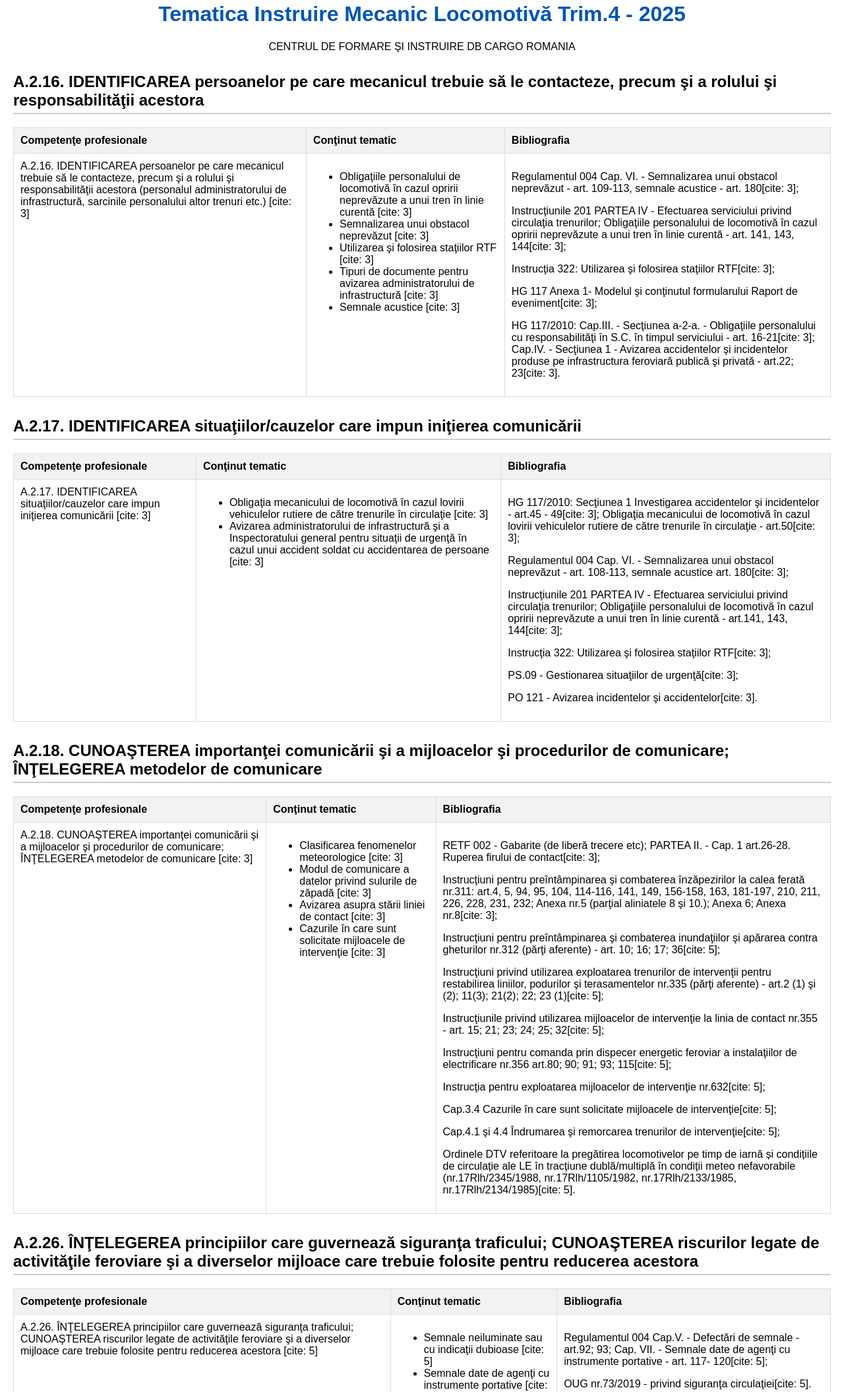
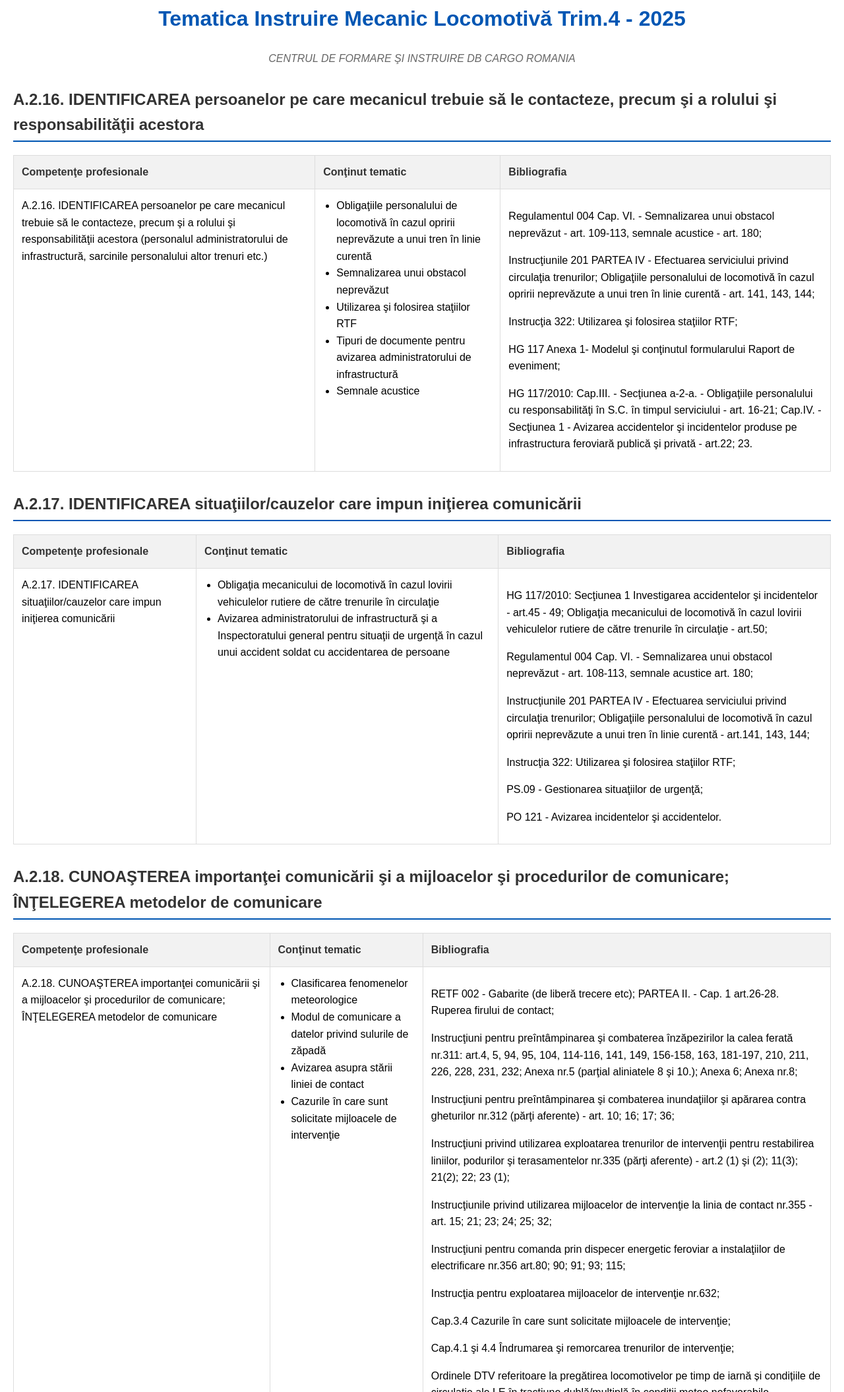
Before and after one commit to instruiredb/instruiredb.github.io, a plain HTML site: page tematica mecanic.html in a window 1280 px wide. Shown: the part 18-2128 px from the top of the page at 66% size. Drawn offline with Linux system fonts and the light colour scheme.

Commit message:
Update tematica mecanic.html

```diff
--- a/tematica mecanic.html
+++ b/tematica mecanic.html
@@ -5,22 +5,20 @@
     <meta name="viewport" content="width=device-width, initial-scale=1.0">
     <title>Tematica Instruire Mecanic Locomotivă Trim.4 - 2025</title>
     <style>
-        body { font-family: Arial, sans-serif; margin: 20px; }
+        body { font-family: Arial, sans-serif; margin: 20px; line-height: 1.6; }
         h1 { text-align: center; color: #0056b3; }
-        h2 { border-bottom: 2px solid #ccc; padding-bottom: 5px; margin-top: 30px; }
+        h2 { border-bottom: 2px solid #0056b3; padding-bottom: 5px; margin-top: 30px; color: #333; }
+        p.source { text-align: center; font-style: italic; color: #666; margin-bottom: 30px;}
         table { width: 100%; border-collapse: collapse; margin-bottom: 20px; }
-        th, td { border: 1px solid #ddd; padding: 10px; text-align: left; vertical-align: top; }
-        th { background-color: #f2f2f2; font-weight: bold; }
-        .center-text { text-align: center; }
-        .source { font-size: 0.8em; color: #666; margin-top: 10px; }
+        th, td { border: 1px solid #ddd; padding: 12px; text-align: left; vertical-align: top; }
+        th { background-color: #f2f2f2; font-weight: bold; color: #333; }
+        ul { margin: 0; padding-left: 20px; }
     </style>
 </head>
 <body>
 
-    <header class="center-text">
-        <h1>Tematica Instruire Mecanic Locomotivă Trim.4 - 2025</h1>
-        <p>CENTRUL DE FORMARE ŞI INSTRUIRE DB CARGO ROMANIA</p>
-    </header>
+    <h1>Tematica Instruire Mecanic Locomotivă Trim.4 - 2025</h1>
+    <p class="source">CENTRUL DE FORMARE ŞI INSTRUIRE DB CARGO ROMANIA</p>
 
     <h2>A.2.16. IDENTIFICAREA persoanelor pe care mecanicul trebuie să le contacteze, precum şi a rolului şi responsabilităţii acestora</h2>
     <table>
@@ -33,22 +31,22 @@
         </thead>
         <tbody>
             <tr>
-                <td>A.2.16. IDENTIFICAREA persoanelor pe care mecanicul trebuie să le contacteze, precum şi a rolului şi responsabilităţii acestora (personalul administratorului de infrastructură, sarcinile personalului altor trenuri etc.) [cite: 3]</td>
+                <td>A.2.16. IDENTIFICAREA persoanelor pe care mecanicul trebuie să le contacteze, precum şi a rolului şi responsabilităţii acestora (personalul administratorului de infrastructură, sarcinile personalului altor trenuri etc.)</td>
                 <td>
                     <ul>
-                        <li>Obligaţiile personalului de locomotivă în cazul opririi neprevăzute a unui tren în linie curentă [cite: 3]</li>
-                        <li>Semnalizarea unui obstacol neprevăzut [cite: 3]</li>
-                        <li>Utilizarea şi folosirea staţiilor RTF [cite: 3]</li>
-                        <li>Tipuri de documente pentru avizarea administratorului de infrastructură [cite: 3]</li>
-                        <li>Semnale acustice [cite: 3]</li>
+                        <li>Obligaţiile personalului de locomotivă în cazul opririi neprevăzute a unui tren în linie curentă</li>
+                        <li>Semnalizarea unui obstacol neprevăzut</li>
+                        <li>Utilizarea şi folosirea staţiilor RTF</li>
+                        <li>Tipuri de documente pentru avizarea administratorului de infrastructură</li>
+                        <li>Semnale acustice</li>
                     </ul>
                 </td>
                 <td>
-                    <p>Regulamentul 004 Cap. VI. - Semnalizarea unui obstacol neprevăzut - art. 109-113, semnale acustice - art. 180[cite: 3];</p>
-                    <p>Instrucţiunile 201 PARTEA IV - Efectuarea serviciului privind circulaţia trenurilor; Obligaţiile personalului de locomotivă în cazul opririi neprevăzute a unui tren în linie curentă - art. 141, 143, 144[cite: 3];</p>
-                    <p>Instrucţia 322: Utilizarea şi folosirea staţiilor RTF[cite: 3];</p>
-                    <p>HG 117 Anexa 1- Modelul şi conţinutul formularului Raport de eveniment[cite: 3];</p>
-                    <p>HG 117/2010: Cap.III. - Secţiunea a-2-a. - Obligaţiile personalului cu responsabilităţi în S.C. în timpul serviciului - art. 16-21[cite: 3]; Cap.IV. - Secţiunea 1 - Avizarea accidentelor şi incidentelor produse pe infrastructura feroviară publică şi privată - art.22; 23[cite: 3].</p>
+                    <p>Regulamentul 004 Cap. VI. - Semnalizarea unui obstacol neprevăzut - art. 109-113, semnale acustice - art. 180;</p>
+                    <p>Instrucţiunile 201 PARTEA IV - Efectuarea serviciului privind circulaţia trenurilor; Obligaţiile personalului de locomotivă în cazul opririi neprevăzute a unui tren în linie curentă - art. 141, 143, 144;</p>
+                    <p>Instrucţia 322: Utilizarea şi folosirea staţiilor RTF;</p>
+                    <p>HG 117 Anexa 1- Modelul şi conţinutul formularului Raport de eveniment;</p>
+                    <p>HG 117/2010: Cap.III. - Secţiunea a-2-a. - Obligaţiile personalului cu responsabilităţi în S.C. în timpul serviciului - art. 16-21; Cap.IV. - Secţiunea 1 - Avizarea accidentelor şi incidentelor produse pe infrastructura feroviară publică şi privată - art.22; 23.</p>
                 </td>
             </tr>
         </tbody>
@@ -65,20 +63,20 @@
         </thead>
         <tbody>
             <tr>
-                <td>A.2.17. IDENTIFICAREA situaţiilor/cauzelor care impun iniţierea comunicării [cite: 3]</td>
+                <td>A.2.17. IDENTIFICAREA situaţiilor/cauzelor care impun iniţierea comunicării</td>
                 <td>
                     <ul>
-                        <li>Obligaţia mecanicului de locomotivă în cazul lovirii vehiculelor rutiere de către trenurile în circulaţie [cite: 3]</li>
-                        <li>Avizarea administratorului de infrastructură şi a Inspectoratului general pentru situaţii de urgenţă în cazul unui accident soldat cu accidentarea de persoane [cite: 3]</li>
+                        <li>Obligaţia mecanicului de locomotivă în cazul lovirii vehiculelor rutiere de către trenurile în circulaţie</li>
+                        <li>Avizarea administratorului de infrastructură şi a Inspectoratului general pentru situaţii de urgenţă în cazul unui accident soldat cu accidentarea de persoane</li>
                     </ul>
                 </td>
                 <td>
-                    <p>HG 117/2010: Secţiunea 1 Investigarea accidentelor şi incidentelor - art.45 - 49[cite: 3]; Obligaţia mecanicului de locomotivă în cazul lovirii vehiculelor rutiere de către trenurile în circulaţie - art.50[cite: 3];</p>
-                    <p>Regulamentul 004 Cap. VI. - Semnalizarea unui obstacol neprevăzut - art. 108-113, semnale acustice art. 180[cite: 3];</p>
-                    <p>Instrucţiunile 201 PARTEA IV - Efectuarea serviciului privind circulaţia trenurilor; Obligaţiile personalului de locomotivă în cazul opririi neprevăzute a unui tren în linie curentă - art.141, 143, 144[cite: 3];</p>
-                    <p>Instrucţia 322: Utilizarea şi folosirea staţiilor RTF[cite: 3];</p>
-                    <p>PS.09 - Gestionarea situaţiilor de urgenţă[cite: 3];</p>
-                    <p>PO 121 - Avizarea incidentelor şi accidentelor[cite: 3].</p>
+                    <p>HG 117/2010: Secţiunea 1 Investigarea accidentelor şi incidentelor - art.45 - 49; Obligaţia mecanicului de locomotivă în cazul lovirii vehiculelor rutiere de către trenurile în circulaţie - art.50;</p>
+                    <p>Regulamentul 004 Cap. VI. - Semnalizarea unui obstacol neprevăzut - art. 108-113, semnale acustice art. 180;</p>
+                    <p>Instrucţiunile 201 PARTEA IV - Efectuarea serviciului privind circulaţia trenurilor; Obligaţiile personalului de locomotivă în cazul opririi neprevăzute a unui tren în linie curentă - art.141, 143, 144;</p>
+                    <p>Instrucţia 322: Utilizarea şi folosirea staţiilor RTF;</p>
+                    <p>PS.09 - Gestionarea situaţiilor de urgenţă;</p>
+                    <p>PO 121 - Avizarea incidentelor şi accidentelor.</p>
                 </td>
             </tr>
         </tbody>
@@ -95,26 +93,26 @@
         </thead>
         <tbody>
             <tr>
-                <td>A.2.18. CUNOAŞTEREA importanţei comunicării şi a mijloacelor şi procedurilor de comunicare; ÎNŢELEGEREA metodelor de comunicare [cite: 3]</td>
+                <td>A.2.18. CUNOAŞTEREA importanţei comunicării şi a mijloacelor şi procedurilor de comunicare; ÎNŢELEGEREA metodelor de comunicare</td>
                 <td>
                     <ul>
-                        <li>Clasificarea fenomenelor meteorologice [cite: 3]</li>
-                        <li>Modul de comunicare a datelor privind sulurile de zăpadă [cite: 3]</li>
-                        <li>Avizarea asupra stării liniei de contact [cite: 3]</li>
-                        <li>Cazurile în care sunt solicitate mijloacele de intervenţie [cite: 3]</li>
+                        <li>Clasificarea fenomenelor meteorologice</li>
+                        <li>Modul de comunicare a datelor privind sulurile de zăpadă</li>
+                        <li>Avizarea asupra stării liniei de contact</li>
+                        <li>Cazurile în care sunt solicitate mijloacele de intervenţie</li>
                     </ul>
                 </td>
                 <td>
-                    <p>RETF 002 - Gabarite (de liberă trecere etc); PARTEA II. - Cap. 1 art.26-28. Ruperea firului de contact[cite: 3];</p>
-                    <p>Instrucţiuni pentru preîntâmpinarea şi combaterea înzăpezirilor la calea ferată nr.311: art.4, 5, 94, 95, 104, 114-116, 141, 149, 156-158, 163, 181-197, 210, 211, 226, 228, 231, 232; Anexa nr.5 (parţial aliniatele 8 şi 10.); Anexa 6; Anexa nr.8[cite: 3];</p>
-                    <p>Instrucţiuni pentru preîntâmpinarea şi combaterea inundaţiilor şi apărarea contra gheturilor nr.312 (părţi aferente) - art. 10; 16; 17; 36[cite: 5];</p>
-                    <p>Instrucţiuni privind utilizarea exploatarea trenurilor de intervenţii pentru restabilirea liniilor, podurilor şi terasamentelor nr.335 (părţi aferente) - art.2 (1) şi (2); 11(3); 21(2); 22; 23 (1)[cite: 5];</p>
-                    <p>Instrucţiunile privind utilizarea mijloacelor de intervenţie la linia de contact nr.355 - art. 15; 21; 23; 24; 25; 32[cite: 5];</p>
-                    <p>Instrucţiuni pentru comanda prin dispecer energetic feroviar a instalaţiilor de electrificare nr.356 art.80; 90; 91; 93; 115[cite: 5];</p>
-                    <p>Instrucţia pentru exploatarea mijloacelor de intervenţie nr.632[cite: 5];</p>
-                    <p>Cap.3.4 Cazurile în care sunt solicitate mijloacele de intervenţie[cite: 5];</p>
-                    <p>Cap.4.1 şi 4.4 Îndrumarea şi remorcarea trenurilor de intervenţie[cite: 5];</p>
-                    <p>Ordinele DTV referitoare la pregătirea locomotivelor pe timp de iarnă și condițiile de circulație ale LE în tracțiune dublă/multiplă în condiții meteo nefavorabile (nr.17Rlh/2345/1988, nr.17Rlh/1105/1982, nr.17Rlh/2133/1985, nr.17Rlh/2134/1985)[cite: 5].</p>
+                    <p>RETF 002 - Gabarite (de liberă trecere etc); PARTEA II. - Cap. 1 art.26-28. Ruperea firului de contact;</p>
+                    <p>Instrucţiuni pentru preîntâmpinarea şi combaterea înzăpezirilor la calea ferată nr.311: art.4, 5, 94, 95, 104, 114-116, 141, 149, 156-158, 163, 181-197, 210, 211, 226, 228, 231, 232; Anexa nr.5 (parţial aliniatele 8 şi 10.); Anexa 6; Anexa nr.8;</p>
+                    <p>Instrucţiuni pentru preîntâmpinarea şi combaterea inundaţiilor şi apărarea contra gheturilor nr.312 (părţi aferente) - art. 10; 16; 17; 36;</p>
+                    <p>Instrucţiuni privind utilizarea exploatarea trenurilor de intervenţii pentru restabilirea liniilor, podurilor şi terasamentelor nr.335 (părţi aferente) - art.2 (1) şi (2); 11(3); 21(2); 22; 23 (1);</p>
+                    <p>Instrucţiunile privind utilizarea mijloacelor de intervenţie la linia de contact nr.355 - art. 15; 21; 23; 24; 25; 32;</p>
+                    <p>Instrucţiuni pentru comanda prin dispecer energetic feroviar a instalaţiilor de electrificare nr.356 art.80; 90; 91; 93; 115;</p>
+                    <p>Instrucţia pentru exploatarea mijloacelor de intervenţie nr.632;</p>
+                    <p>Cap.3.4 Cazurile în care sunt solicitate mijloacele de intervenţie;</p>
+                    <p>Cap.4.1 şi 4.4 Îndrumarea şi remorcarea trenurilor de intervenţie;</p>
+                    <p>Ordinele DTV referitoare la pregătirea locomotivelor pe timp de iarnă și condițiile de circulație ale LE în tracțiune dublă/multiplă în condiții meteo nefavorabile (nr.17Rlh/2345/1988, nr.17Rlh/1105/1982, nr.17Rlh/2133/1985, nr.17Rlh/2134/1985).</p>
                 </td>
             </tr>
         </tbody>
@@ -131,17 +129,17 @@
         </thead>
         <tbody>
             <tr>
-                <td>A.2.26. ÎNŢELEGEREA principiilor care guvernează siguranţa traficului; CUNOAŞTEREA riscurilor legate de activităţile feroviare şi a diverselor mijloace care trebuie folosite pentru reducerea acestora [cite: 5]</td>
+                <td>A.2.26. ÎNŢELEGEREA principiilor care guvernează siguranţa traficului; CUNOAŞTEREA riscurilor legate de activităţile feroviare şi a diverselor mijloace care trebuie folosite pentru reducerea acestora</td>
                 <td>
                     <ul>
-                        <li>Semnale neiluminate sau cu indicaţii dubioase [cite: 5]</li>
-                        <li>Semnale date de agenţi cu instrumente portative [cite: 5]</li>
-                        <li>Sisteme de management al siguranţei [cite: 5]</li>
+                        <li>Semnale neiluminate sau cu indicaţii dubioase</li>
+                        <li>Semnale date de agenţi cu instrumente portative</li>
+                        <li>Sisteme de management al siguranţei</li>
                     </ul>
                 </td>
                 <td>
-                    <p>Regulamentul 004 Cap.V. - Defectări de semnale - art.92; 93; Cap. VII. - Semnale date de agenţi cu instrumente portative - art. 117- 120[cite: 5];</p>
-                    <p>OUG nr.73/2019 - privind siguranţa circulaţiei[cite: 5].</p>
+                    <p>Regulamentul 004 Cap.V. - Defectări de semnale - art.92; 93; Cap. VII. - Semnale date de agenţi cu instrumente portative - art. 117- 120;</p>
+                    <p>OUG nr.73/2019 - privind siguranţa circulaţiei.</p>
                 </td>
             </tr>
         </tbody>
@@ -158,14 +156,14 @@
         </thead>
         <tbody>
             <tr>
-                <td>A.2.27. CUNOAŞTEREA incidentelor de siguranţă şi înţelegerea comportamentului necesar reacţiei necesare [cite: 5]</td>
+                <td>A.2.27. CUNOAŞTEREA incidentelor de siguranţă şi înţelegerea comportamentului necesar reacţiei necesare</td>
                 <td>
                     <ul>
-                        <li>Modul de avizare şi de procedare în cazul incendiilor în conducerea trenurilor [cite: 5]</li>
+                        <li>Modul de avizare şi de procedare în cazul incendiilor în conducerea trenurilor</li>
                     </ul>
                 </td>
                 <td>
-                    <p>Reglementări pentru prevenirea şi combaterea incendiilor la locomotive - Cap 2, Art. 2.1.5[cite: 5].</p>
+                    <p>Reglementări pentru prevenirea şi combaterea incendiilor la locomotive - Cap 2, Art. 2.1.5.</p>
                 </td>
             </tr>
         </tbody>
@@ -182,25 +180,21 @@
         </thead>
         <tbody>
             <tr>
-                <td>A.2.28. CUNOAŞTEREA procedurilor aplicabile accidentelor în care sunt implicate persoane (de exemplu, evacuarea) [cite: 5, 7]</td>
+                <td>A.2.28. CUNOAŞTEREA procedurilor aplicabile accidentelor în care sunt implicate persoane (de exemplu, evacuarea)</td>
                 <td>
                     <ul>
-                        <li>Obligaţiile personalului de locomotivă pentru prevenirea şi combaterea incendiilor [cite: 5]</li>
-                        <li>Sistemul de deblocare a uşilor în cazul unui incendiu [cite: 5]</li>
+                        <li>Obligaţiile personalului de locomotivă pentru prevenirea şi combaterea incendiilor</li>
+                        <li>Sistemul de deblocare a uşilor în cazul unui incendiu</li>
                     </ul>
                 </td>
                 <td>
-                    <p>Instrucţiunile 201 PARTEA V - Dispoziţii speciale în circulaţia trenurilor Cap.I. art. 150-151[cite: 5];</p>
-                    <p>Reglementări pentru prevenirea şi combaterea incendiilor la locomotive: Cap.II. Obligaţiile personalului de locomotivă pentru prevenirea şi combaterea incendiilor. Punctul 2.1.5 - La apariţia fumului sau flăcării la locomotive[cite: 7];</p>
-                    <p>Îndrumătoare de exploatare LDE, LDH şi LE[cite: 7].</p>
+                    <p>Instrucţiunile 201 PARTEA V - Dispoziţii speciale în circulaţia trenurilor Cap.I. art. 150-151;</p>
+                    <p>Reglementări pentru prevenirea şi combaterea incendiilor la locomotive: Cap.II. Obligaţiile personalului de locomotivă pentru prevenirea şi combaterea incendiilor. Punctul 2.1.5 - La apariţia fumului sau flăcării la locomotive;</p>
+                    <p>Îndrumătoare de exploatare LDE, LDH şi LE.</p>
                 </td>
             </tr>
         </tbody>
     </table>
 
-    <div class="source">
-        <p>Sursa: Tematica Instruire Mecanic Locomotivă Trim.4 - 2025, elaborată de CENTRUL DE FORMARE ŞI INSTRUIRE DB CARGO ROMANIA[cite: 1, 2, 3, 4, 5, 6, 7].</p>
-    </div>
-
 </body>
 </html>
```
